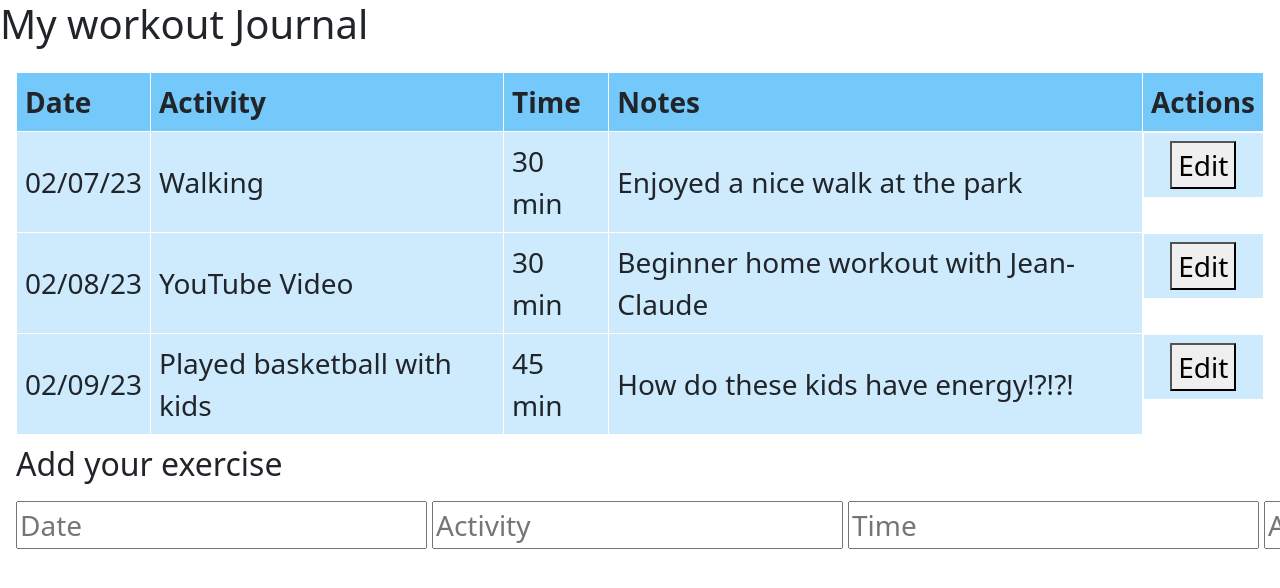
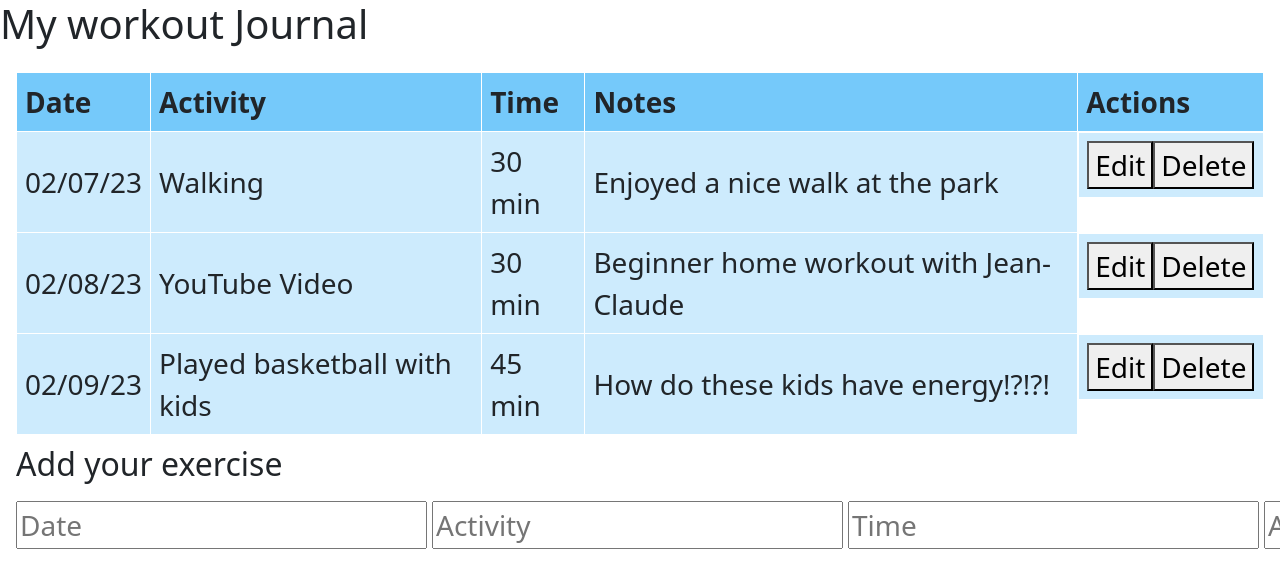
Before and after one commit to calvinalee2006/Beginners-guide-to-fitness, a React (Create React App) app: page /WorkoutJournal in a window 1280 px wide. Shown: the top 588 px of the page. Built offline with nearby package versions, Linux system fonts and the light colour scheme.

Commit message:
finished the example table!!

```diff
--- a/src/components/UserPages/EditableRow.js
+++ b/src/components/UserPages/EditableRow.js
@@ -1,6 +1,6 @@
 import React from 'react'
 
-function EditableRow({editFormData, handleEditFormChange} ) {
+function EditableRow({editFormData, handleEditFormChange, handleCancelClick} ) {
   return (
     <>
       <tr>
@@ -50,6 +50,7 @@ function EditableRow({editFormData, handleEditFormChange} ) {
 
         <td>
           <button type ='submit'>Save</button>
+          <button type ='button' onClick ={handleCancelClick}>Cancel</button>
         </td>
       </tr>
     </>
--- a/src/components/UserPages/ReadOnlyRow.js
+++ b/src/components/UserPages/ReadOnlyRow.js
@@ -1,6 +1,6 @@
 import React from 'react'
 
-function ReadOnlyRow({workout, handleEditClick}) {
+function ReadOnlyRow({workout, handleEditClick, handleDeleteClick}) {
   return (
     <>
       <tr key={workout.id}>
@@ -10,6 +10,7 @@ function ReadOnlyRow({workout, handleEditClick}) {
                   <td>{workout.Notes}</td>
                   <td>
                     <button type ='button' onClick={(event)=> handleEditClick(event, workout)}>Edit</button>
+                    <button type ='button' onClick={()=>handleDeleteClick(workout.id)}>Delete</button>
                   </td>
                 </tr>
     </>
--- a/src/components/UserPages/noSurveyImages/WorkoutJournal.js
+++ b/src/components/UserPages/noSurveyImages/WorkoutJournal.js
@@ -55,8 +55,6 @@ function WorkoutJournal() {
     setEditWorkoutId(null)
   }
 
-
-
   const handleEditFormChange = (event) => {
     event.preventDefault();
 
@@ -98,6 +96,20 @@ function WorkoutJournal() {
     setEditFormData(formValues)
   };
 
+  const handleCancelClick = () => {
+    setEditWorkoutId(null);
+  }
+
+  const handleDeleteClick = (workoutId) => {
+    const newWorkoutData = [...workoutData]
+
+    const index = workoutData.findIndex((workout)=> workout.id === workoutId);
+
+    newWorkoutData.splice(index, 1);
+
+    setWorkoutData(newWorkoutData);
+  }
+
   return (
     <>
       <h1>My workout Journal</h1>
@@ -118,11 +130,13 @@ function WorkoutJournal() {
                 <Fragment>
                   {editWorkoutId === workout.id ? (
                   <EditableRow editFormData={editFormData}
-                  handleEditFormChange={handleEditFormChange}/>
+                  handleEditFormChange={handleEditFormChange}
+                  handleCancelClick = {handleCancelClick}/>
                   ) : (
                      <ReadOnlyRow
                      workout ={workout}
-                     handleEditClick ={handleEditClick} />
+                     handleEditClick ={handleEditClick}
+                     handleDeleteClick = {handleDeleteClick} />
                      )}
 
                 </Fragment>
```
